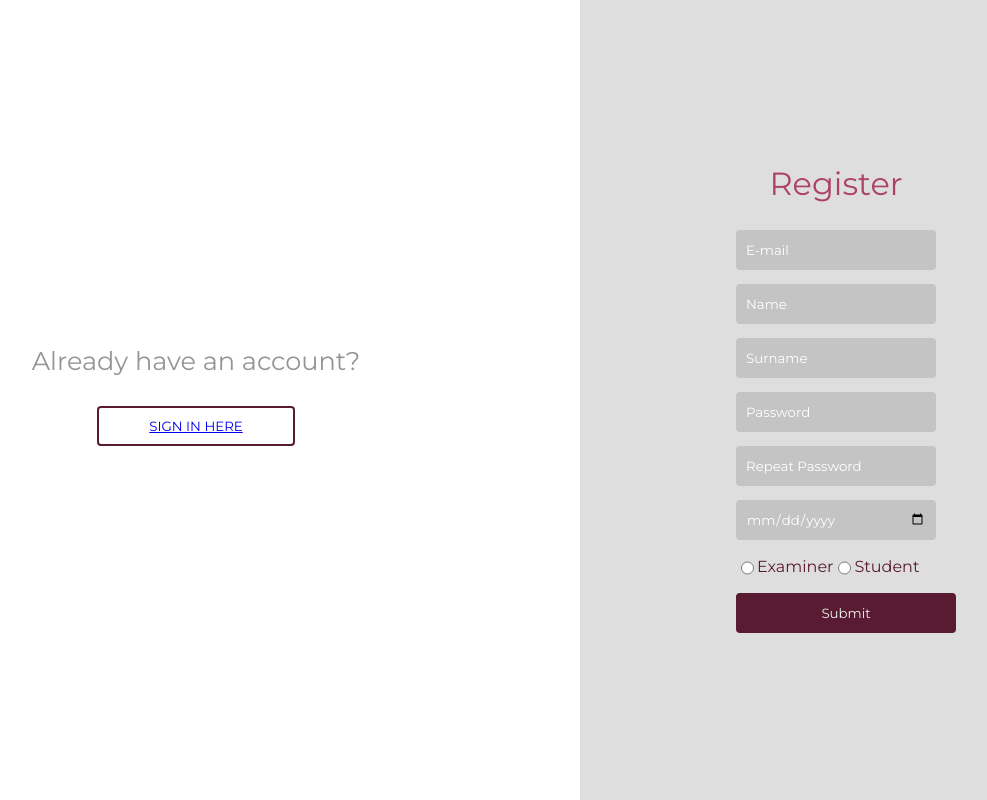
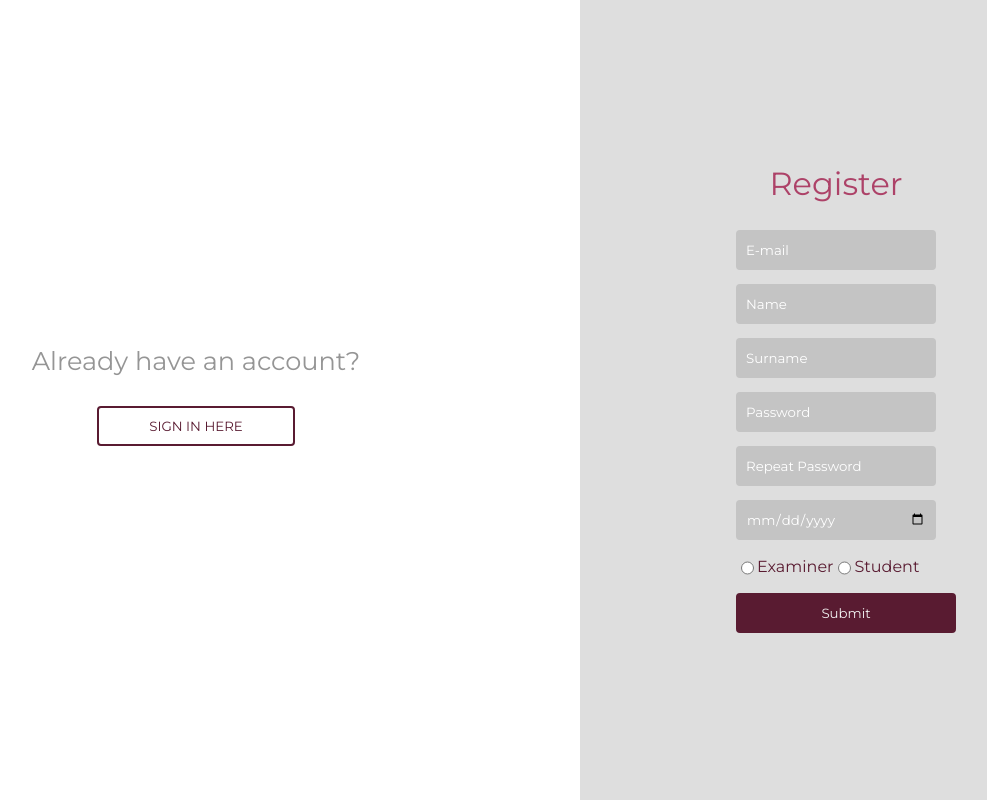
Before and after one commit to SergiMS-exe/ExamManager, a Flask app: page /register in a window 1280 px wide. Shown: the whole page, without its empty margins (188-1175 px from the left). Run offline with Flask 2, Linux system fonts and the light colour scheme; parts of the project's set-up code (start-up, migrations or seed data) failed here and were passed over; some web fonts are replaced.

Commit message:
Update reg.css

```diff
--- a/ExamManager/app/static/styles/reg.css
+++ b/ExamManager/app/static/styles/reg.css
@@ -131,3 +131,10 @@ label{
     color: #591B31;
      text-align: center;
 }
+
+
+.buttonlink{
+  text-decoration: none;
+  color: #591B31;
+
+}
```
